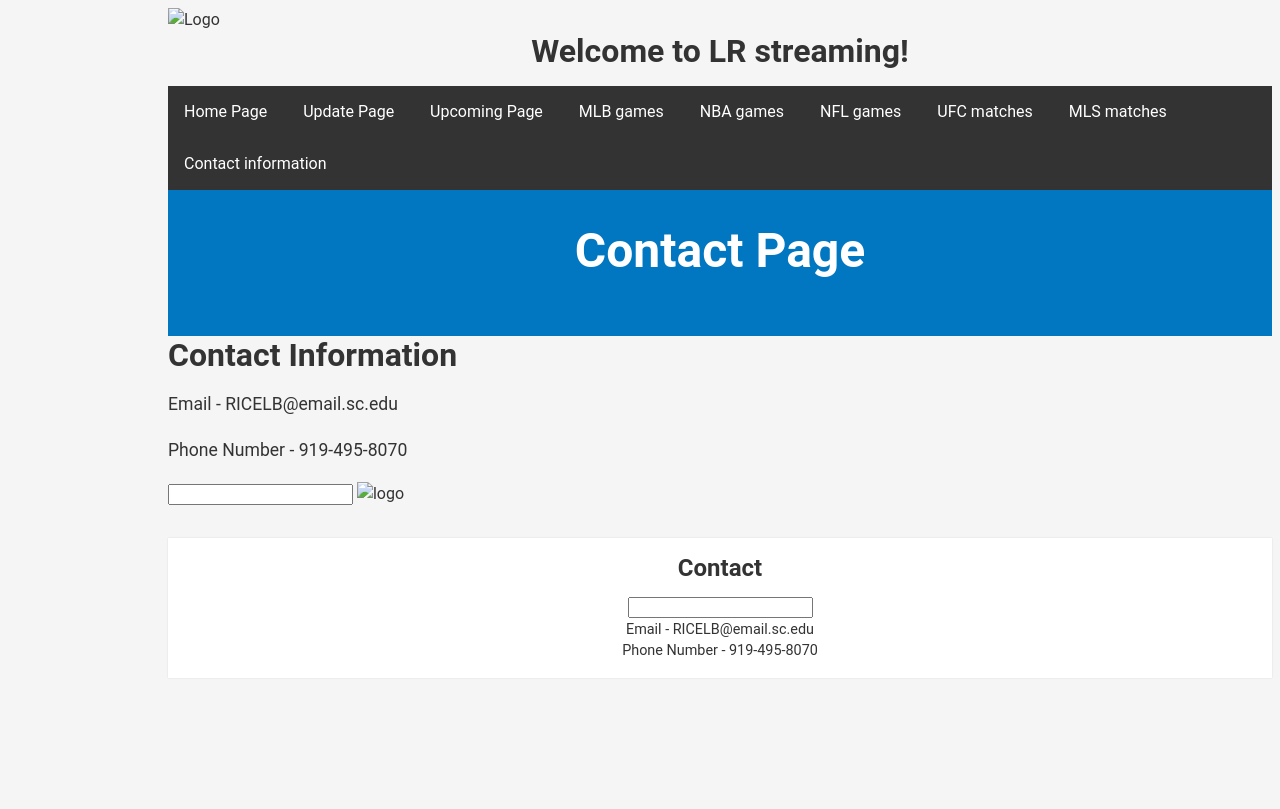
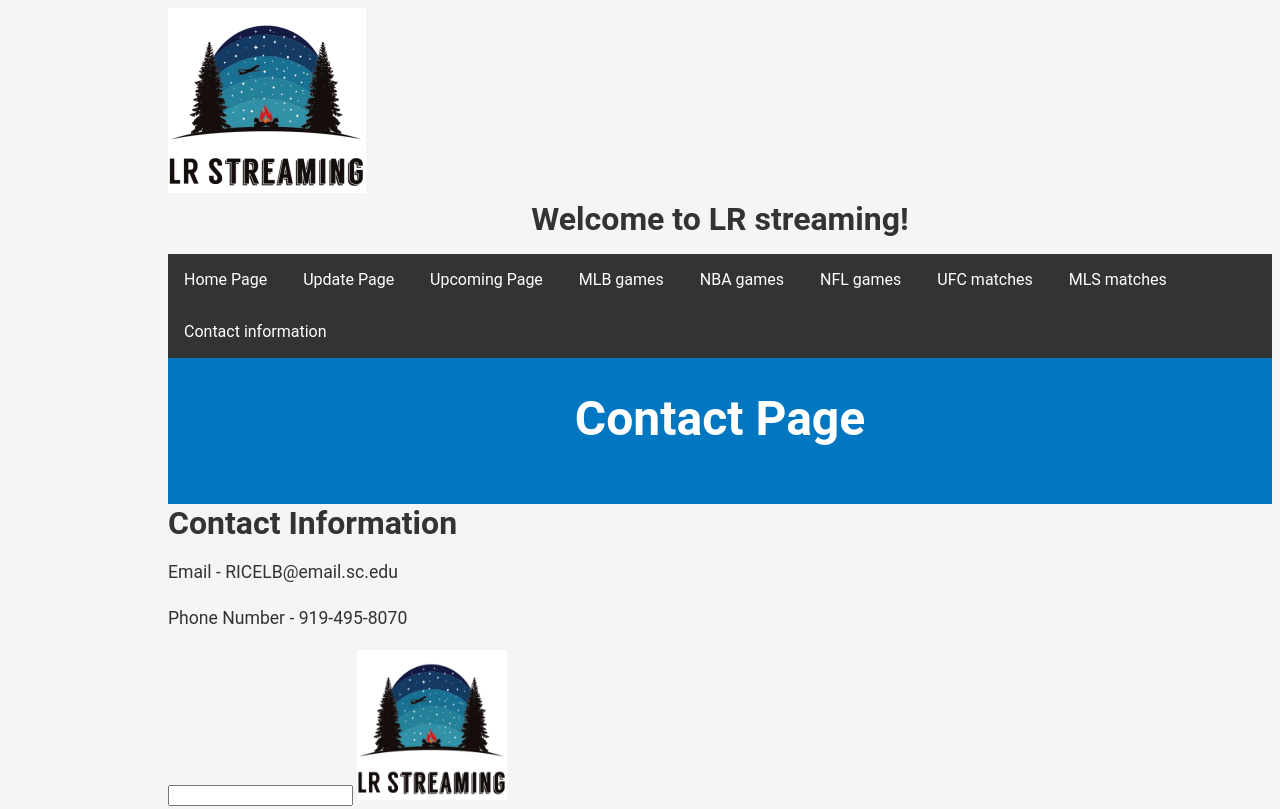
Before and after one commit to lukerice9/LRstreaming.github.io, a plain HTML site: page information.html in a window 1280 px wide. Shown: the top 809 px of the page. Drawn offline with Linux system fonts and the light colour scheme.

Commit message:
Update information.html

```diff
--- a/information.html
+++ b/information.html
@@ -8,8 +8,8 @@
         <meta name="keywords" content="sports,scores,streaming,updates,news">
         <meta name="author" content="Luke Rice">
         <meta name="viewport" content="width=device-width, initial-scale=1.0">
-        <link rel="icon" type="images/png" href="LRstreaming.png">
-        <img src="LRstreaming.png" alt="Logo">
+        <link rel="icon" type="images/png" href="images/LRstreaming.png">
+        <img src="images/LRstreaming.png" alt="Logo">
         <style>
             div {text-align: center;}
             .container {
@@ -72,7 +72,7 @@
             <p>Email - RICELB@email.sc.edu</p>
             <p>Phone Number - 919-495-8070</p>
             <input type="textbox" id="textbox" size="20">
-            <img src="LRstreaming.png" alt="logo" height="150" width="150">
+            <img src="images/LRstreaming.png" alt="logo" height="150" width="150">
         </section>
 
         <footer>
```
